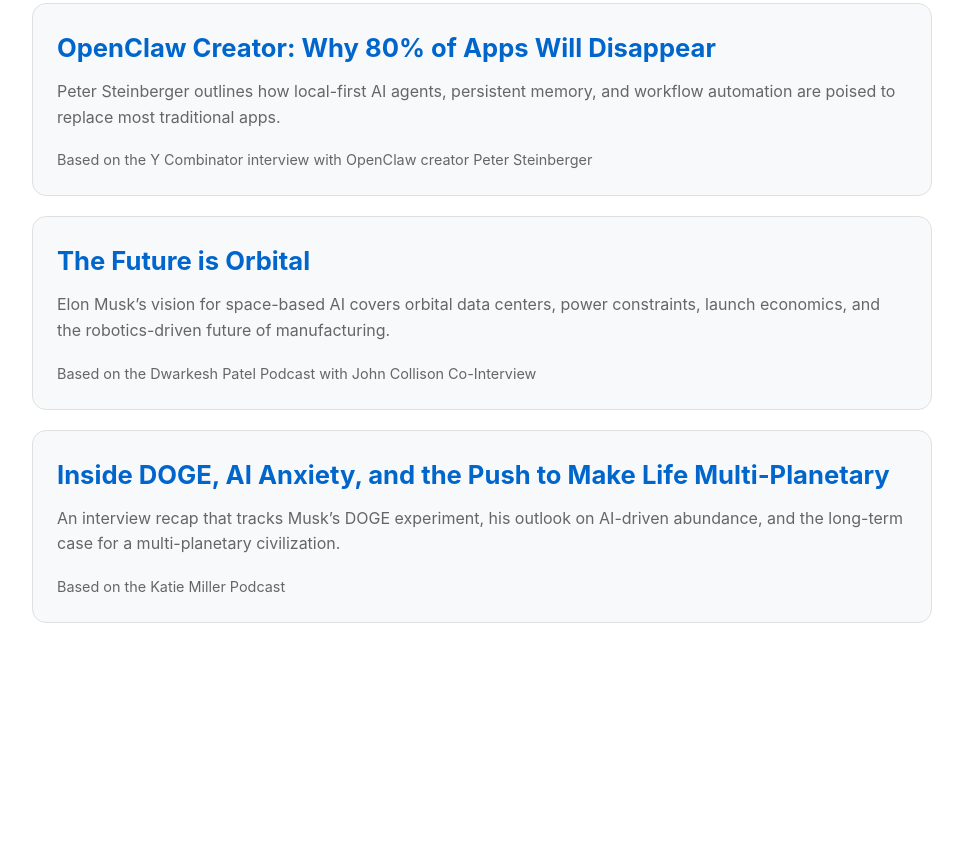
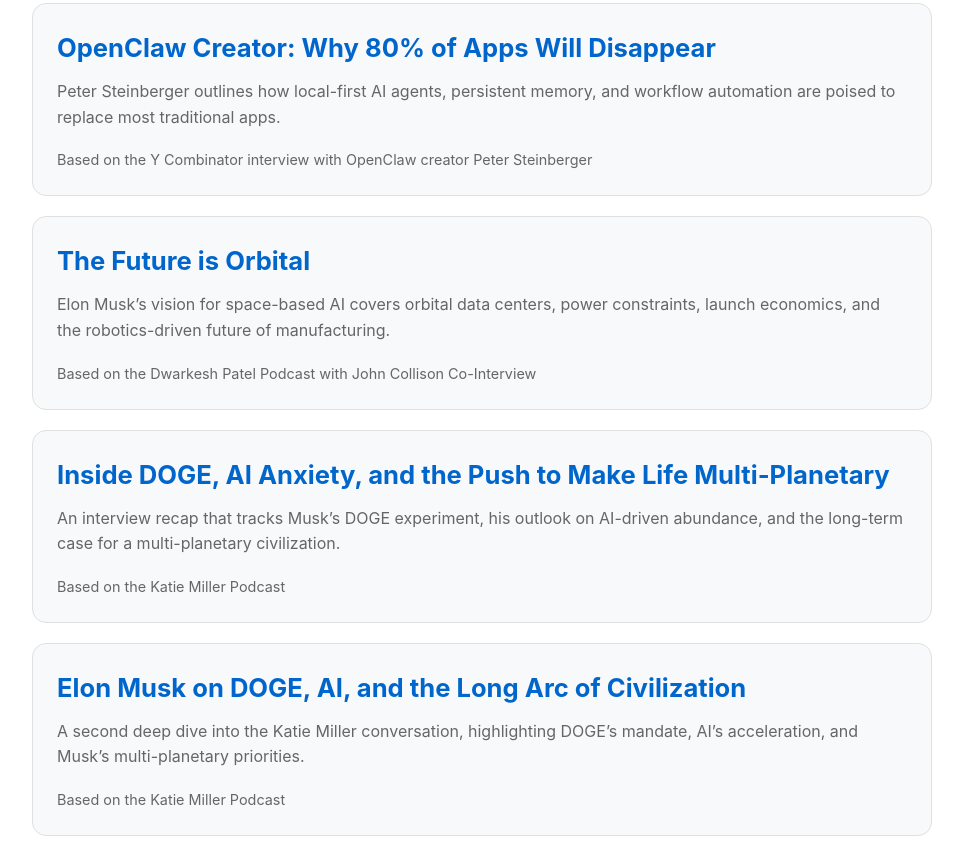
Before and after one commit to paramaggarwal/ai-writes, a plain HTML site: page index.html in a window 1280 px wide. Shown: the part 369-1225 px from the top of the page, without its empty margins (158-1121 px from the left). Before the commit the page ends 1012 px from the top, so only its background shows below. Drawn offline with Linux system fonts and the light colour scheme.

Commit message:
Add second Katie Miller article link

```diff
--- a/index.html
+++ b/index.html
@@ -155,6 +155,11 @@
             <p>An interview recap that tracks Musk’s DOGE experiment, his outlook on AI-driven abundance, and the long-term case for a multi-planetary civilization.</p>
             <div class="meta">Based on the Katie Miller Podcast</div>
         </article>
+        <article class="card">
+            <h2><a href="elon-musk-katie-miller-blog.html">Elon Musk on DOGE, AI, and the Long Arc of Civilization</a></h2>
+            <p>A second deep dive into the Katie Miller conversation, highlighting DOGE’s mandate, AI’s acceleration, and Musk’s multi-planetary priorities.</p>
+            <div class="meta">Based on the Katie Miller Podcast</div>
+        </article>
     </section>
 </body>
 </html>
```
